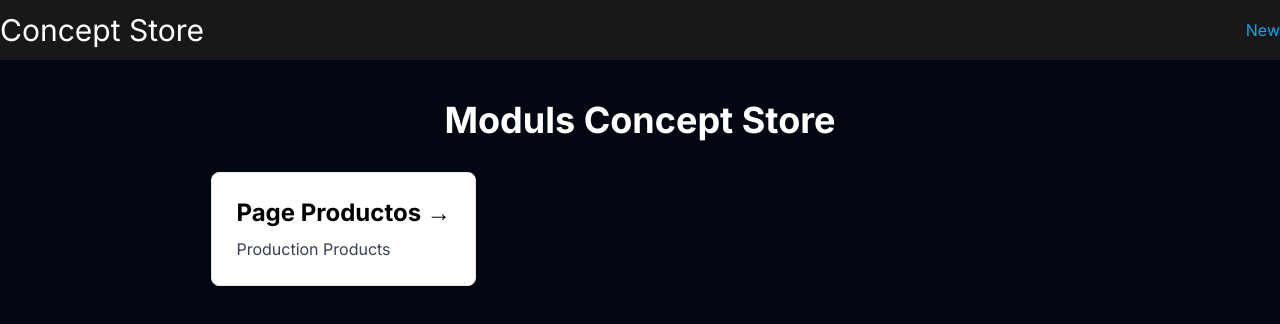
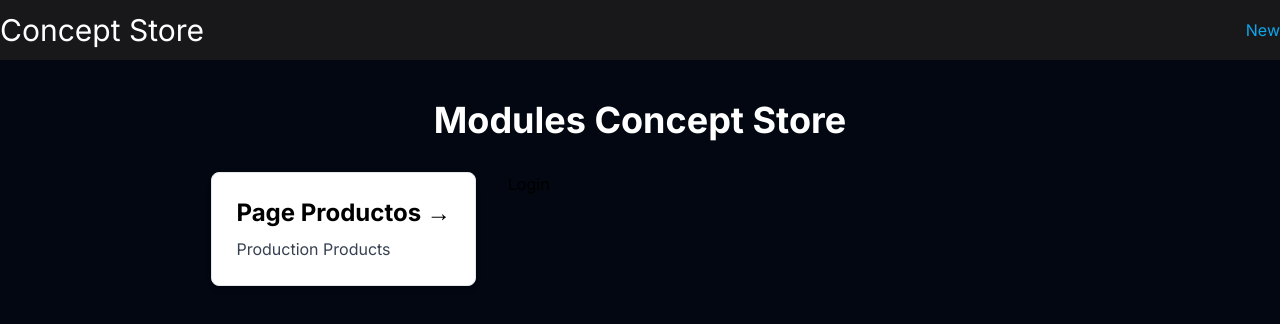
Before and after one commit to GeraBadua/Concept-Store, a Next.js app: page / in a window 1280 px wide. Shown: the top 324 px of the page. Built offline with nearby package versions, Linux system fonts and the light colour scheme.

Commit message:
Implementacion de Auth0 en el proyecto

```diff
--- a/package.json
+++ b/package.json
@@ -9,6 +9,7 @@
     "lint": "next lint"
   },
   "dependencies": {
+    "@auth0/nextjs-auth0": "^3.5.0",
     "autoprefixer": "^10.4.19",
     "axios": "^1.7.2",
     "cloudinary": "^2.2.0",
--- /dev/null
+++ b/src/app/api/auth/[auth0]/route.js
@@ -0,0 +1,4 @@
+// app/api/auth/[auth0]/route.js
+import { handleAuth } from '@auth0/nextjs-auth0';
+
+export const GET = handleAuth();
--- a/src/app/layout.jsx
+++ b/src/app/layout.jsx
@@ -1,6 +1,8 @@
 import Navbar from "@/components/Nabvar";
 import "./globals.css";
 import { Inter } from "next/font/google";
+import { UserProvider } from '@auth0/nextjs-auth0/client';
+
 
 const inter = Inter({ subsets: ["latin"] });
 
@@ -15,6 +17,8 @@ export default function RootLayout({ children }) {
       <body className={inter.className}>
         <Navbar />
         <div className="h-[calc(100vh-5rem)] container mx-auto">{children}</div>
+        <UserProvider>
+    </UserProvider>
       </body>
     </html>
   );
--- a/src/app/page.jsx
+++ b/src/app/page.jsx
@@ -1,16 +1,19 @@
 import Link from "next/link";
 import "./globals.css";
+import React from 'react';
+
 
 const Home = () => {
   return (
     <div className="flex flex-col items-center justify-center p-8">
-      <h1 className="text-4xl font-bold mb-8 text-white">Moduls Concept Store</h1>
+      <h1 className="text-4xl font-bold mb-8 text-white">Modules Concept Store</h1>
       <div className="grid gap-8 grid-cols-1 sm:grid-cols-2 lg:grid-cols-3">
         <Link href="/products" className="block p-6 max-w-sm bg-white rounded-lg border border-gray-200 shadow-md hover:bg-gray-100">
           <h2 className="text-2xl font-bold mb-2">Page Productos &rarr;</h2>
           <p className="text-gray-700">Production Products</p>
+
         </Link>
-        {/* Agrega más cards aquí según sea necesario */}
+        {/* Agrega más cards aquí según sea necesario */}<a href="/api/auth/login">Login</a>
       </div>
     </div>
   );
--- a/src/app/products/page.jsx
+++ b/src/app/products/page.jsx
@@ -18,6 +18,7 @@ async function ProductsPage() {
       {products.map(product => (
         <ProductCard key={product.id_product} product={product} />
       ))}
+      <a href="/api/auth/logout">Logout</a>
     </div>
   );
 }
```
Also changed, not shown: 2 other files (tests, documents, lock files or other folders).
